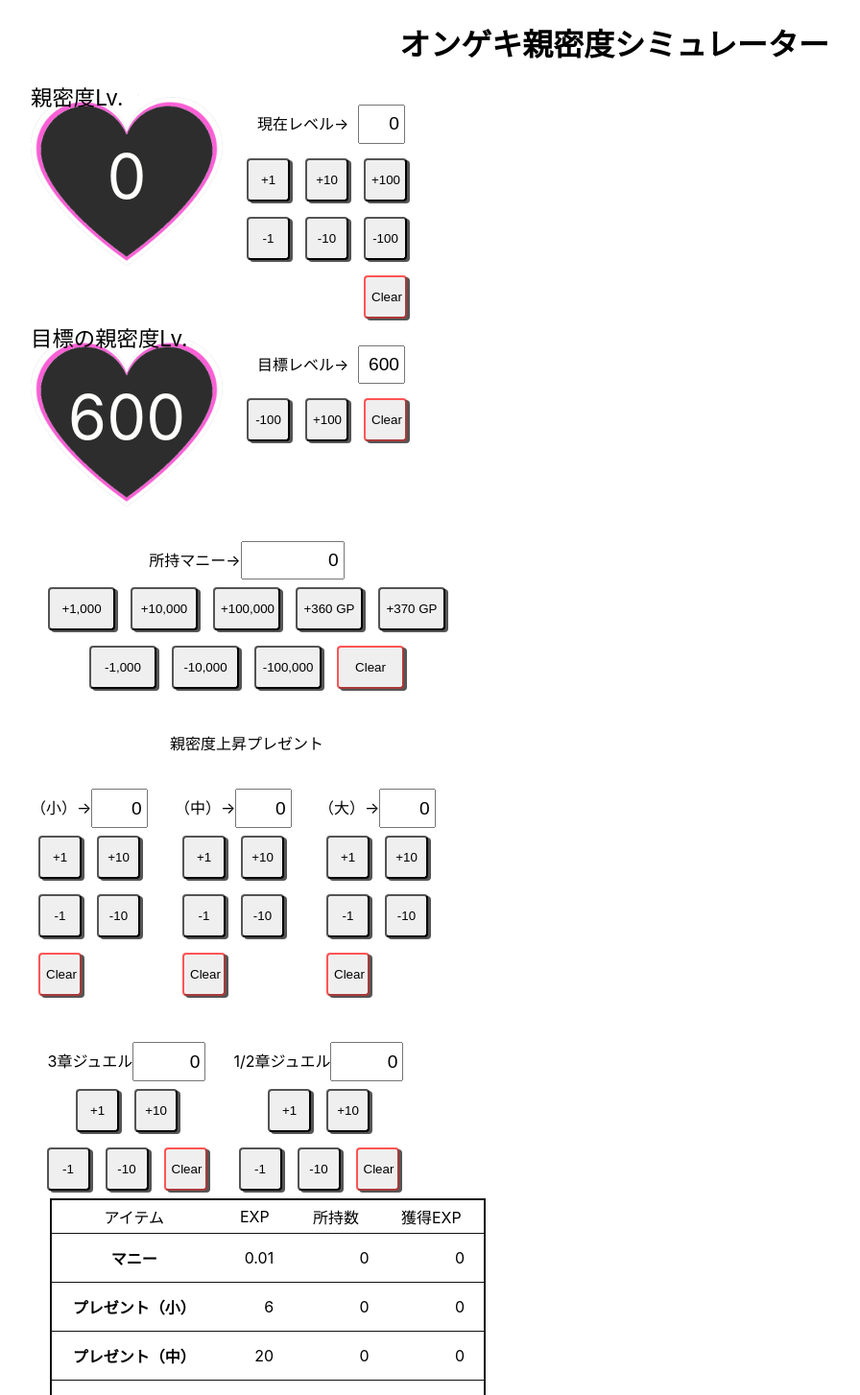
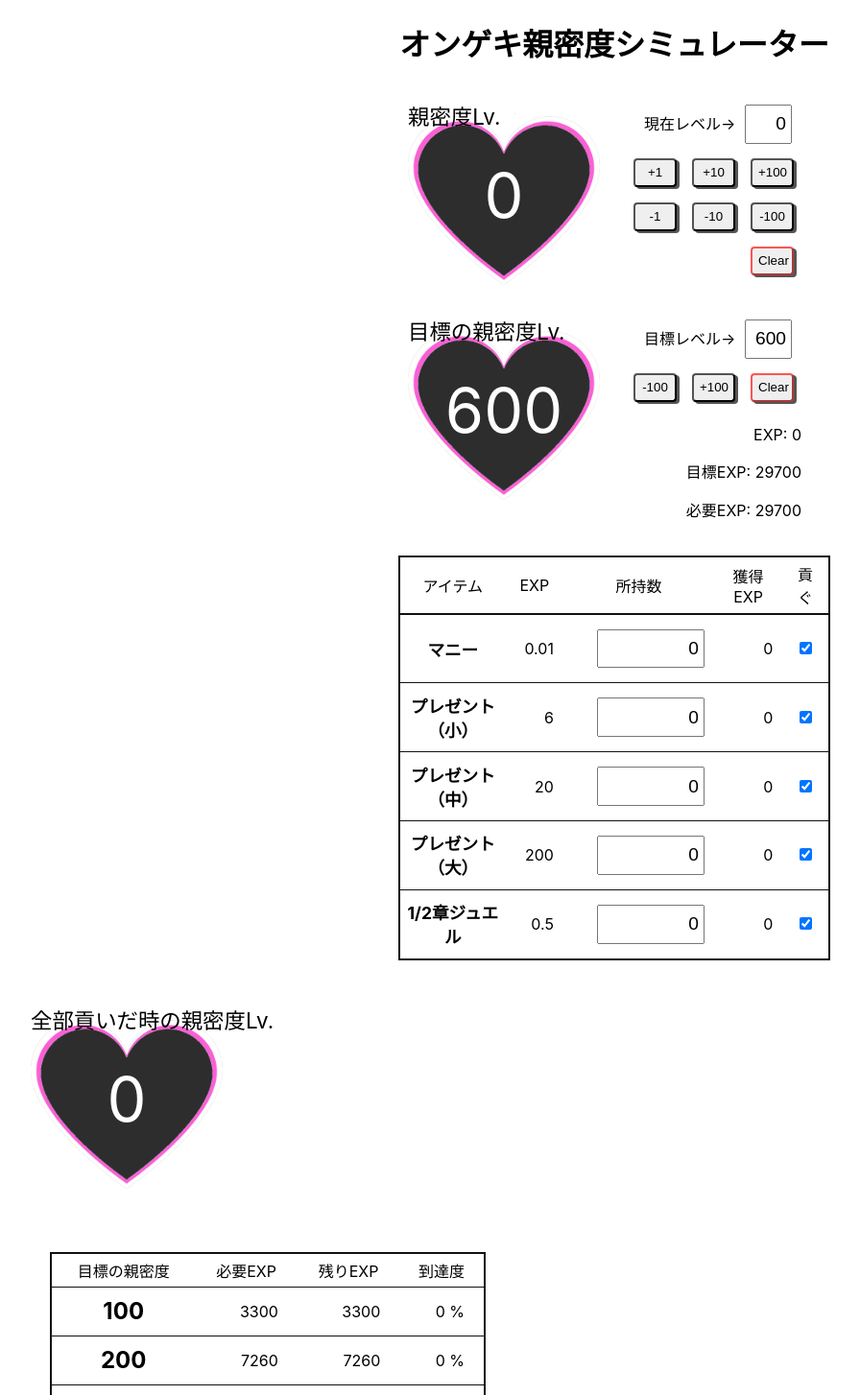
Before and after one commit to Rikiya3702/simgeki_intimacy, a React (Create React App) app: page / in a window 1280 px wide. Shown: the top 1454 px of the page at 96% size, without its empty margins (0-896 px from the left). Built offline with nearby package versions, Linux system fonts and the light colour scheme.

Commit message:
Tableリフォーム。checkbox追加

```diff
--- a/src/components/App.js
+++ b/src/components/App.js
@@ -18,6 +18,12 @@
   BUTTON_JUWEL_END,
   BUTTON_JUWEL_ALL } from '../actions'
 
+const EXP_MONEY = 0.01
+const EXP_ITEM_S = 6
+const EXP_ITEM_M = 20
+const EXP_ITEM_L = 200
+const EXP_JUWEL_ALL = 0.5
+
 class App extends Component {
   constructor(props) {
     super(props)
@@ -34,28 +40,35 @@
 
         <h1 className="signboard">オンゲキ親密度シミュレーター</h1>
         <div id="section1">
-          <div className="row">
-            <div className="col">
+          <div className="row w-450 mx-auto">
+            <div className="col pt-2 px-1">
               <Heart label="親密度Lv." lv={getExp2Lv( props.exp.now )} par={ getExp2Lvper( props.exp.now ) } />
             </div>
             <div className="col pos-rel w-200 text-right">
-              <InputLv className="" value={props.lv.now} changed={props.changed.lv} buttonChange={props.button_change} inputValue={props.input_lv}/>
+              <InputLv className="" value={props.lv.now} changed={props.changed.lv} buttonChange={props.button_change} inputValue={props.input}/>
             </div>
           </div>
-          <div className="row">
-            <div className="col">
+          <div className="row w-450 mx-auto pt-1">
+            <div className="col pt-2 px-1">
               <Heart label="目標の親密度Lv." lv={getExp2Lv( props.exp.goal )} par={ getExp2Lvper( props.exp.goal ) } />
             </div>
             <div className="col pos-rel w-200 text-right">
               <InputLvGoal  value={props.lv.goal} changed={props.changed.goal} buttonChange={props.button_change} inputValue={props.input_goal}/>
+              <div>
+                <p>EXP: {props.exp.now}</p>
+                <p>目標EXP: {props.exp.goal}</p>
+                <p>必要EXP: {props.exp.goal - props.exp.now}</p>
+              </div>
             </div>
           </div>
 
-          <div className="row pos-rel w-450 text-center">
+
+          <div className="d-none">
+            <div className="row pos-rel w-450 text-center mx-auto">
               <InputMoney value={props.money} changed={props.changed.money} buttonChange={props.button_change} inputValue={props.input_money}/>
             </div>
 
-          <div id="Items" className="row pos_rel w-450 input_field">
+            <div id="Items" className="row pos_rel w-450 input_field text-center mx-auto">
               <p className="text-center">親密度上昇プレゼント</p>
 
               <div className="col w-150 pos_rel input_item">
@@ -96,7 +109,7 @@
               </div>
             </div>
 
-          <div className="row pos-rel w-450 text-center input_field">
+            <div className="row pos-rel w-450 text-center input_field mx-auto">
               <div className="col w-200 pos_rel input_juwel">
                 <InputItem type={BUTTON_JUWEL_END} value={props.juwel.end} changed={props.changed.jend} buttonChange={props.button_change} inputValue={props.input_juwel_end}/>
                 <div>
@@ -122,8 +135,9 @@
                 </div>
               </div>
             </div>
+          </div>
 
-          <div className="row">
+          <div className="row mx-auto pt-2 w-450">
             <div className="table_money">
               <table>
                 <thead>
@@ -132,22 +146,23 @@
                     <td>EXP</td>
                     <td>所持数</td>
                     <td>獲得EXP</td>
+                    <td>貢ぐ</td>
                   </tr>
                 </thead>
                 <tbody>
-                  <MoneyTableRecord item="マニー" exp={0.01} stock={props.money} />
-                  <MoneyTableRecord item="プレゼント（小）" exp={6} stock={props.item.s} />
-                  <MoneyTableRecord item="プレゼント（中）" exp={20} stock={props.item.m} />
-                  <MoneyTableRecord item="プレゼント（大）" exp={200} stock={props.item.l} />
-                  <MoneyTableRecord item="1/2章ジュエル" exp={0.5} stock={props.juwel.all} />
+                  <MoneyTableRecordInput item={MONEY} stock={props.money} flag={props.itemflag.money} itemFlag={props.check_itemflag} inputValue={props.input_money}/>
+                  <MoneyTableRecordInput item={ITEM_S} stock={props.item.s} flag={props.itemflag.s} itemFlag={props.check_itemflag} inputValue={props.input_item_s}/>
+                  <MoneyTableRecordInput item={ITEM_M} stock={props.item.m} flag={props.itemflag.m} itemFlag={props.check_itemflag} inputValue={props.input_item_m}/>
+                  <MoneyTableRecordInput item={ITEM_L} stock={props.item.l} flag={props.itemflag.l} itemFlag={props.check_itemflag} inputValue={props.input_item_l}/>
+                  <MoneyTableRecordInput item={JUWEL_ALL} stock={props.juwel.all} flag={props.itemflag.jall} itemFlag={props.check_itemflag} inputValue={props.input_juwel_all}/>
                 </tbody>
               </table>
             </div>
           </div>
-          <div className="row">
+          <div className="row mt-5">
             <Heart label="全部貢いだ時の親密度Lv."
-              lv={getExp2Lv( props.exp.now + getItemExp(props.money, props.item, props.itemflag))}
-                par={ getExp2Lvper( props.exp.now + getItemExp(props.money, props.item, props.itemflag)) } />
+              lv={getExp2Lv( props.exp.now + getItemExp(props))}
+                par={ getExp2Lvper( props.exp.now + getItemExp(props)) } />
           </div>
 
           <div className="table_lv">
@@ -161,14 +176,14 @@
                 </tr>
               </thead>
               <tbody>
-                <LoveTableWithItem exp={props.exp.now} itemexp={getItemExp( props.money, props.item, props.itemflag )} lv={100} expg={3300} />
-                <LoveTableWithItem exp={props.exp.now} itemexp={getItemExp( props.money, props.item, props.itemflag )} lv={200} expg={7260} />
-                <LoveTableWithItem exp={props.exp.now} itemexp={getItemExp( props.money, props.item, props.itemflag )} lv={300} expg={11880} />
-                <LoveTableWithItem exp={props.exp.now} itemexp={getItemExp( props.money, props.item, props.itemflag )} lv={400} expg={17160} />
-                <LoveTableWithItem exp={props.exp.now} itemexp={getItemExp( props.money, props.item, props.itemflag )} lv={500} expg={23100} />
-                <LoveTableWithItem exp={props.exp.now} itemexp={getItemExp( props.money, props.item, props.itemflag )} lv={600} expg={29700} />
-                <LoveTableWithItem exp={props.exp.now} itemexp={getItemExp( props.money, props.item, props.itemflag )} lv={700} expg={42240} />
-                <LoveTableWithItem exp={props.exp.now} itemexp={getItemExp( props.money, props.item, props.itemflag )} lv={800} expg={59400} />
+                <LoveTableWithItem exp={props.exp.now} itemexp={getItemExp(props)} lv={100} expg={3300} />
+                <LoveTableWithItem exp={props.exp.now} itemexp={getItemExp(props)} lv={200} expg={7260} />
+                <LoveTableWithItem exp={props.exp.now} itemexp={getItemExp(props)} lv={300} expg={11880} />
+                <LoveTableWithItem exp={props.exp.now} itemexp={getItemExp(props)} lv={400} expg={17160} />
+                <LoveTableWithItem exp={props.exp.now} itemexp={getItemExp(props)} lv={500} expg={23100} />
+                <LoveTableWithItem exp={props.exp.now} itemexp={getItemExp(props)} lv={600} expg={29700} />
+                <LoveTableWithItem exp={props.exp.now} itemexp={getItemExp(props)} lv={700} expg={42240} />
+                <LoveTableWithItem exp={props.exp.now} itemexp={getItemExp(props)} lv={800} expg={59400} />
               </tbody>
             </table>
           </div>
@@ -197,26 +212,7 @@
           <label>All Juwel</label>
           <input type="radio" name="aradio" checked={props.juweltype === JUWEL_ALL}
                  onChange={() => props.radio_juweltype(JUWEL_ALL)}/>
-          <div>
-            <label>貢ぐ(item s)</label>
-            <input type="checkbox" name="acheck" checked={props.itemflag.s}
-                 onChange={() => props.check_itemflag(ITEM_S)}/>
-            <label>貢ぐ(item m)</label>
-            <input type="checkbox" name="acheck" checked={props.itemflag.m}
-                 onChange={() => props.check_itemflag(ITEM_M)}/>
-            <label>貢ぐ(item l)</label>
-            <input type="checkbox" name="acheck" checked={props.itemflag.l}
-                 onChange={() => props.check_itemflag(ITEM_L)}/>
-            <label>貢ぐ(money)</label>
-            <input type="checkbox" name="acheck" checked={props.itemflag.money}
-                 onChange={() => props.check_itemflag(MONEY)}/>
-            <label>貢ぐ(jalll)</label>
-            <input type="checkbox" name="acheck" checked={props.itemflag.jall}
-                 onChange={() => props.check_itemflag(JUWEL_ALL)}/>
-          </div>
-          <div>
-            <Returntf flag={props.itemflag.s} />
-          </div>
+
         </div>
       </div>
       <div className="lovelv">
@@ -229,11 +225,11 @@
       <div className="lovelv">
         <h4>future</h4>
         <div className="lovelv_number">
-          <h1>{ getExp2Lv( props.exp.now + getItemExp(props.money, props.item, props.itemflag)) }</h1>
-          <h6>({ getExp2Lvper( props.exp.now + getItemExp(props.money, props.item, props.itemflag)) } %)</h6>
+          <h1>{ getExp2Lv( props.exp.now + getItemExp(props)) }</h1>
+          <h6>({ getExp2Lvper( props.exp.now + getItemExp(props)) } %)</h6>
         </div>
-        <h5>貢げるEXP　{ getItemExp(props.money, props.item, props.itemflag) } </h5>
-        <h5>全捧げしたEXP　{ props.exp.now + getItemExp(props.money, props.item, props.itemflag) } </h5>
+        <h5>貢げるEXP　{ getItemExp(props) } </h5>
+        <h5>全捧げしたEXP　{ props.exp.now + getItemExp(props) } </h5>
       </div>
 
 
@@ -370,6 +366,7 @@
     </div>
   )}
 }
+
 class InputLvGoal extends Component {
   constructor(props) {
     super(props)
@@ -388,6 +385,7 @@
     </div>
   )}
 }
+
 class InputItem extends Component {
   constructor(props) {
     super(props)
@@ -411,14 +409,6 @@
       <ChangeValue value={this.props.changed} />
     </div>
   )}
-}
-
-
-const Returntf = flag =>{
-  const mes = flag.flag ? "True" : "False"
-  return(
-    <p>{mes}</p>
-  )
 }
 
 const Messages = props => {
@@ -516,26 +506,58 @@
   );
 }
 
-const MoneyTableRecord = props => {
+const MoneyTableRecordInput = props => {
+  let item_name = ""
+  let item_exp = 0
+  switch(props.item){
+    case MONEY:
+      item_name = "マニー"
+      item_exp = EXP_MONEY
+      break
+    case ITEM_S:
+      item_name = "プレゼント（小）"
+      item_exp = EXP_ITEM_S
+      break
+    case ITEM_M:
+      item_name = "プレゼント（中）"
+      item_exp = EXP_ITEM_M
+      break
+    case ITEM_L:
+      item_name = "プレゼント（大）"
+      item_exp = EXP_ITEM_L
+      break
+    case JUWEL_ALL:
+      item_name = "1/2章ジュエル"
+      item_exp = EXP_JUWEL_ALL
+      break
+    default:
+      break
+  }
   return(
     <React.Fragment>
       <tr>
-        <th className="column_name">{props.item}</th>
-        <td className="column_exp">{props.exp}</td>
-        <td className="column_stock">{props.stock }</td>
-        <td className="column_exp">{ props.exp * props.stock }</td>
+        <th className="column_name">{item_name}</th>
+        <td className="column_exp">{item_exp}</td>
+        <td className="column_stock">
+          <input type='text' class="table_input" value={props.stock} onChange={ (eve) => { props.inputValue(eve.target.value)} } />
+        </td>
+        <td className="column_getexp">{ Math.floor(item_exp * props.stock) }</td>
+        <td className="column_check">
+          <input type="checkbox" name="acheck" checked={props.flag}
+             onChange={() => props.itemFlag(props.item)}/>
+       </td>
       </tr>
     </React.Fragment>
   );
 }
 
-const getItemExp = (money, item, flag) => {
+const getItemExp = props => {
   let exp = 0
-
-  if(flag.money){ exp += Math.floor(money * 0.01) }
-  if(flag.s){ exp += item.s * 6 }
-  if(flag.m){ exp += item.m * 20 }
-  if(flag.l){ exp += item.l * 200 }
+  if(props.itemflag.money){ exp += Math.floor(props.money * EXP_MONEY) }
+  if(props.itemflag.s){ exp += props.item.s * EXP_ITEM_S }
+  if(props.itemflag.m){ exp += props.item.m * EXP_ITEM_M }
+  if(props.itemflag.l){ exp += props.item.l * EXP_ITEM_L }
+  if(props.itemflag.jall){ exp += props.juwel.all * EXP_JUWEL_ALL }
   return exp
 }
 
--- a/src/components/App.scss
+++ b/src/components/App.scss
@@ -2,7 +2,14 @@
 $heart-bar: rgb(255, 109, 144);
 $hover-button: rgba(144, 109, 255, 0.3);
 
-
+button{
+  cursor: pointer;
+  &:active{
+    box-shadow:none;
+    top: 3px;
+    left: 2px;
+  }
+}
 #section1{
   width: 95%;
   margin-left: auto;
@@ -15,13 +22,32 @@
 .col{
   float: left;
 }
+.mx-auto{
+  margin-left: auto;
+  margin-right: auto;
+}
+.px-auto{
+  padding-left: auto;
+  padding-right: auto;
+}
+
+.w-100p{ width: 100%; }
 .w-150{ width: 150px; }
 .w-200{ width: 200px; }
 .w-450{ width: 450px; }
-
+.mt-1{ margin-top: 10px;}
+.mt-2{ margin-top: 20px;}
+.mt-5{ margin-top: 50px;}
+.pt-2{ padding-top: 20px;}
+.pt-4{ padding-top: 40px;}
+.pt-5{ padding-top: 50px;}
+.px-1{ padding-left: 10px; padding-right: 10px;}
+.px-2{ padding-left: 20px; padding-right: 20px;}
 .text-right{ text-align: right; }
 .text-center{ text-align: center; }
 .pos-rel{ position: relative; }
+.d-inline{ display: inline-block;}
+.d-none{ display: none;}
 .signboard{ text-align: center; }
 
 .message_box{
@@ -109,7 +135,7 @@
     position: relative;
     margin: 8px;
     width: 45px;
-    height: 45px;
+    height: 30px;
     border-radius: 4px;
     box-shadow: 3px 2px #555;
     &:hover{
@@ -117,11 +143,6 @@
       font-size: 80%;
       border-color: $hover-button;
       background-color: $hover-button;
-    }
-    &:active{
-      box-shadow:none;
-      top: 3px;
-      left: 2px;
     }
   }
   .btn-reset{
@@ -228,10 +249,9 @@
 }
 
 .table_money{
-  margin: 50px 20px;
 
   table{
-    width: 454px;
+    width: 450px;
     border: 2px #111 solid;
     border-collapse:  collapse;
   }
@@ -239,7 +259,7 @@
     td{
       text-align: center;
       padding: 5px 10px;
-      border-bottom: 1px #111 solid;
+      border-bottom: 2px #111 solid;
     }
   }
   tbody{
@@ -255,12 +275,32 @@
     font-size: 120%;
 
   }
+  .column_name{
+    font-size: 110%;
+    width: 90px;
+  }
   .column_stock{
     text-align: right;
+    width: 100px;
   }
   .column_exp{
-    padding-right: 20px;
     text-align: right;
+    width: 20px;
+  }
+  .column_getexp{
+    text-align: right;
+    width: 40px;
+  }
+  .column_check{
+    width: 15px;
+    text-align: center;
+  }
+  .table_input{
+    font-size: 120%;
+    text-align: right;
+    height: 1.8rem;
+    width: 100px;
+    padding: 4px;
   }
 }
 #Level{
--- a/src/reducers/input.js
+++ b/src/reducers/input.js
@@ -39,7 +39,7 @@
                         money: 0,
                         juwel: {end: 0, all: 0},
                         juweltype: JUWEL_END,
-                        itemflag: {s: true, m: false, l: true, money: true, jall: true},
+                        itemflag: {s: true, m: true, l: true, money: true, jall: true},
                         changed: {lv: [], goal:[], items: [], itemm: [], iteml: [], money: [], jend: [], jall: []}
                       }
 
@@ -269,33 +269,33 @@
   switch(action.type){
     case INPUT:
       return Object.assign({}, state,{
-        exp: {now: loveLv2Exp(new_lv)},
-        lv:  {now: new_lv},
+        exp: {now: loveLv2Exp(new_lv), goal: state.exp.goal },
+        lv:  {now: new_lv, goal: state.lv.goal },
       })
 
     case INPUT_GOALLV:
       return Object.assign({}, state,{
-        exp: {goal: loveLv2Exp(new_lv)},
-        lv:  {goal: new_lv}
+        exp: {goal: loveLv2Exp(new_lv), now: state.exp.now },
+        lv:  {goal: new_lv, now: state.lv.now }
       })
 
     case INPUT_ITEM_S:
-      return Object.assign({}, state,{ item: {s: new_item} })
+      return Object.assign({}, state,{ item: {s: new_item, m: state.item.m, l: state.item.l} })
 
     case INPUT_ITEM_M:
-      return Object.assign({}, state,{ item: {m: new_item} })
+      return Object.assign({}, state,{ item: {m: new_item, s: state.item.s, l: state.item.l} })
 
     case INPUT_ITEM_L:
-      return Object.assign({}, state,{ item: {l: new_item} })
+      return Object.assign({}, state,{ item: {l: new_item, s: state.item.s, m: state.item.m} })
 
     case INPUT_MONEY:
       return Object.assign({}, state,{ money: new_money })
 
     case INPUT_JUWEL_END:
-      return Object.assign({}, state,{ juwel: {end: new_juwel } })
+      return Object.assign({}, state,{ juwel: {end: new_juwel, all: state.juwel.all } })
 
     case INPUT_JUWEL_ALL:
-      return Object.assign({}, state,{ juwel: {all: new_juwel } })
+      return Object.assign({}, state,{ juwel: {all: new_juwel, end: state.juwel.end } })
 
     case RADIO_JUWEL:
       return Object.assign({}, state,{ juweltype: action.juwel })
@@ -440,7 +440,6 @@
        })
 
     case CHECK_ITEMFLAG:
-
       return Object.assign({}, state, {
         itemflag: flag_toggle(action.check, state.itemflag)
        })
```
Lines whose indentation alone changed are shown as unchanged.
